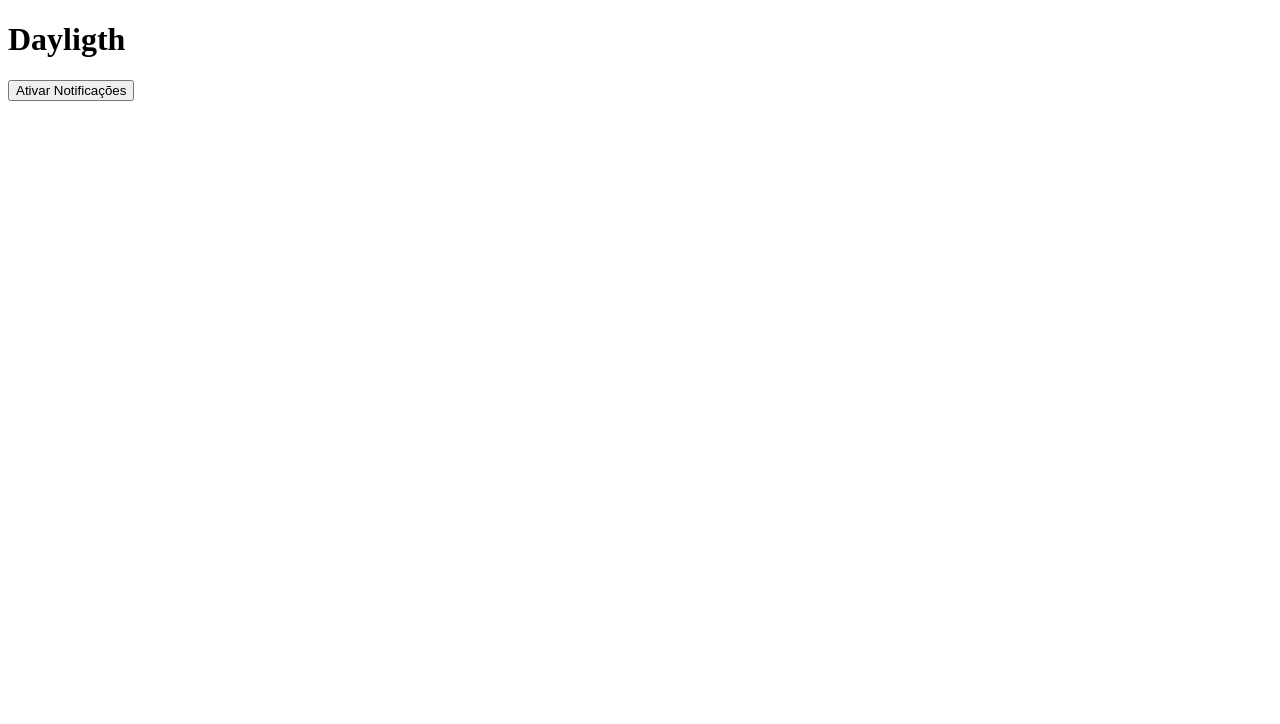
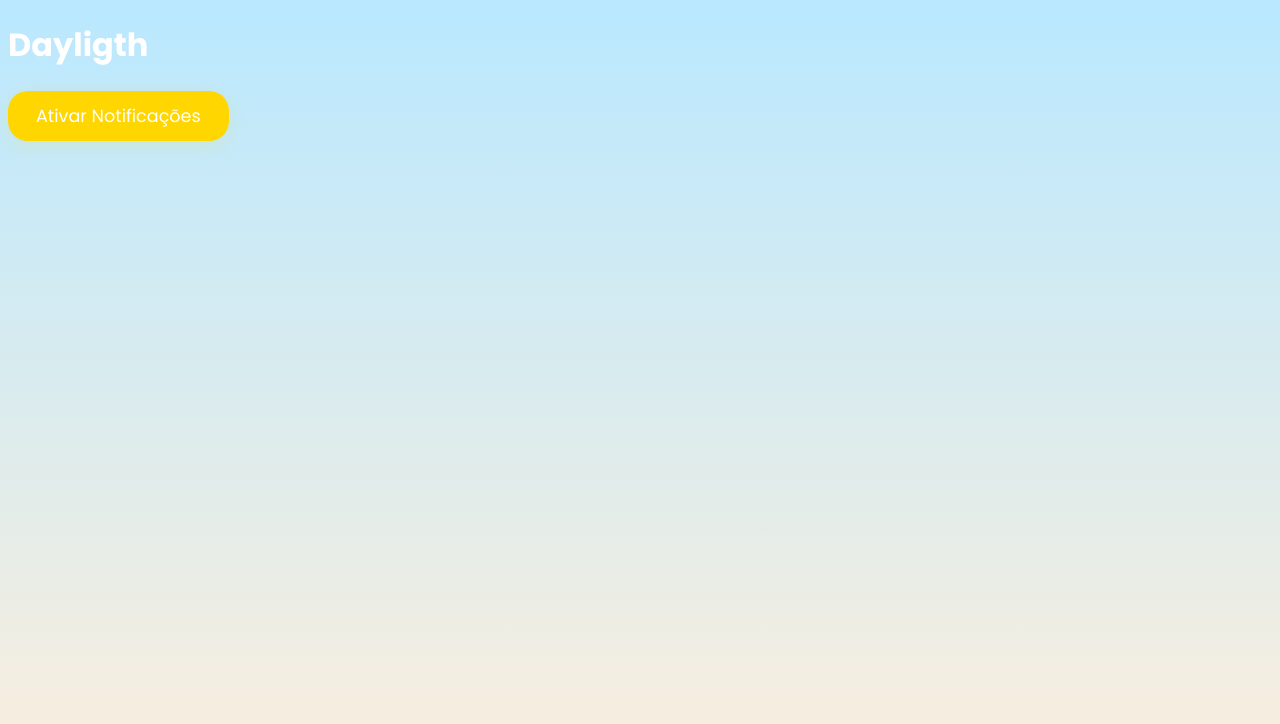
Before and after one commit to angelopelomundo/dayligth, a website: page public/index.html in a window 1280 px wide. Drawn offline with Linux system fonts and the light colour scheme.

Commit message:
Update index.html
add link css e fonte link

```diff
--- a/public/index.html
+++ b/public/index.html
@@ -4,6 +4,10 @@
   <meta charset="UTF-8">
   <title>Dayligth</title>
   <meta name="viewport" content="width=device-width, initial-scale=1">
+
+  <link href="https://fonts.googleapis.com/css2?family=Poppins:wght@400;700&family=Nunito:wght@400;700&display=swap" rel="stylesheet">
+
+  <link rel="stylesheet" href="/style.css">
 
   <!-- Manifest PWA -->
   <link rel="manifest" href="/manifest.json">
```
